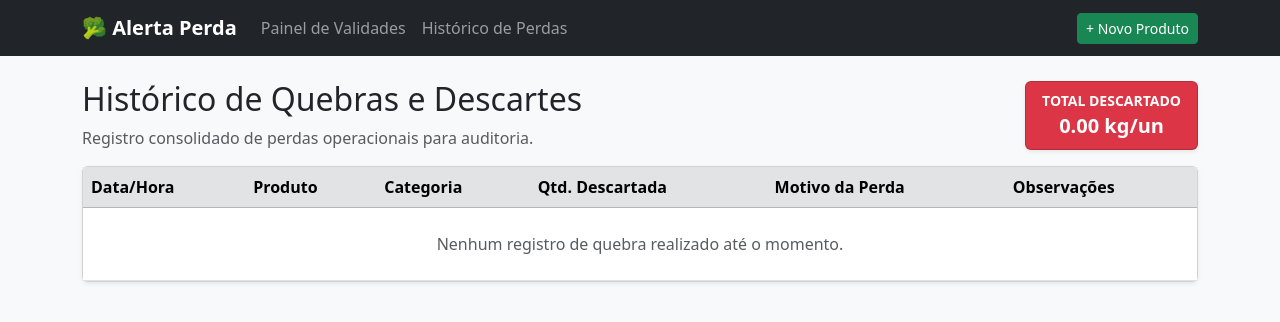
After one commit to isaacspim/alerta-perda, a Flask app: page /historico-perdas in a window 1280 px wide. The commit adds this page. Shown: the top 322 px of the page. Run offline with Flask 3, Linux system fonts and the light colour scheme.

Commit message:
Adiciona tela e rota de historico de quebras e auditoria

```diff
--- a/app.py
+++ b/app.py
@@ -71,6 +71,16 @@ def registrar_baixa(produto_id):
 
     return render_template('registrar_baixa.html', produto=produto)
 
+@app.route('/historico-perdas')
+def historico_perdas():
+    # Busca todas as perdas registradas ordenadas pela mais recente
+    perdas = RegistroPerda.query.order_by(RegistroPerda.data_registro.desc()).all()
+
+    # Cálculo rápido para o resumo no topo
+    total_descartes = sum(p.quantidade_perdida for p in perdas)
+
+    return render_template('historico_perdas.html', perdas=perdas, total_descartes=total_descartes)
+
 @app.route('/api/produtos/alertas')
 def api_alertas():
     produtos = Produto.query.filter(Produto.data_validade <= date.today()).all()
--- a/templates/base.html
+++ b/templates/base.html
@@ -8,13 +8,18 @@
 </head>
 <body class="bg-light">
     <nav class="navbar navbar-expand-lg navbar-dark bg-dark mb-4">
-        <div class="container">
-            <a class="navbar-brand fw-bold" href="{{ url_for('index') }}">🥦 Alerta Perda</a>
-            <div>
-                <a href="{{ url_for('novo_produto') }}" class="btn btn-success btn-sm">+ Novo Produto</a>
-            </div>
+    <div class="container">
+        <a class="navbar-brand fw-bold" href="{{ url_for('index') }}">🥦 Alerta Perda</a>
+        <div class="navbar-nav me-auto">
+            <a class="nav-link" href="{{ url_for('index') }}">Painel de Validades</a>
+            <a class="nav-link" href="{{ url_for('historico_perdas') }}">Histórico de Perdas</a>
         </div>
+        <div>
+            <a href="{{ url_for('novo_produto') }}" class="btn btn-success btn-sm">+ Novo Produto</a>
+        </div>
+    </div>
     </nav>
+
     <main class="container">
         {% block content %}{% endblock %}
     </main>
--- /dev/null
+++ b/templates/historico_perdas.html
@@ -0,0 +1,47 @@
+{% extends 'base.html' %}
+
+{% block content %}
+<div class="d-flex justify-content-between align-items-center mb-3">
+    <div>
+        <h2>Histórico de Quebras e Descartes</h2>
+        <p class="text-muted mb-0">Registro consolidado de perdas operacionais para auditoria.</p>
+    </div>
+    <div class="card bg-danger text-white px-3 py-2 text-center shadow-sm">
+        <small class="fw-bold text-uppercase">Total Descartado</small>
+        <span class="fs-5 fw-bold">{{ "%.2f"|format(total_descartes) }} kg/un</span>
+    </div>
+</div>
+
+<div class="card shadow-sm">
+    <div class="table-responsive">
+        <table class="table table-hover align-middle mb-0">
+            <thead class="table-secondary">
+                <tr>
+                    <th>Data/Hora</th>
+                    <th>Produto</th>
+                    <th>Categoria</th>
+                    <th>Qtd. Descartada</th>
+                    <th>Motivo da Perda</th>
+                    <th>Observações</th>
+                </tr>
+            </thead>
+            <tbody>
+                {% for perda in perdas %}
+                <tr>
+                    <td>{{ perda.data_registro.strftime('%d/%m/%Y %H:%M') }}</td>
+                    <td class="fw-semibold">{{ perda.produto.nome }}</td>
+                    <td><span class="badge bg-secondary">{{ perda.produto.categoria }}</span></td>
+                    <td class="text-danger fw-bold">{{ perda.quantidade_perdida }} {{ perda.produto.unidade_medida }}</td>
+                    <td><span class="badge bg-warning text-dark">{{ perda.motivo }}</span></td>
+                    <td>{{ perda.observacao or '-' }}</td>
+                </tr>
+                {% else %}
+                <tr>
+                    <td colspan="6" class="text-center py-4 text-muted">Nenhum registro de quebra realizado até o momento.</td>
+                </tr>
+                {% endfor %}
+            </tbody>
+        </table>
+    </div>
+</div>
+{% endblock %}
```
Also changed, not shown: templates/registrar_baixa.html (+38 -0 lines).
